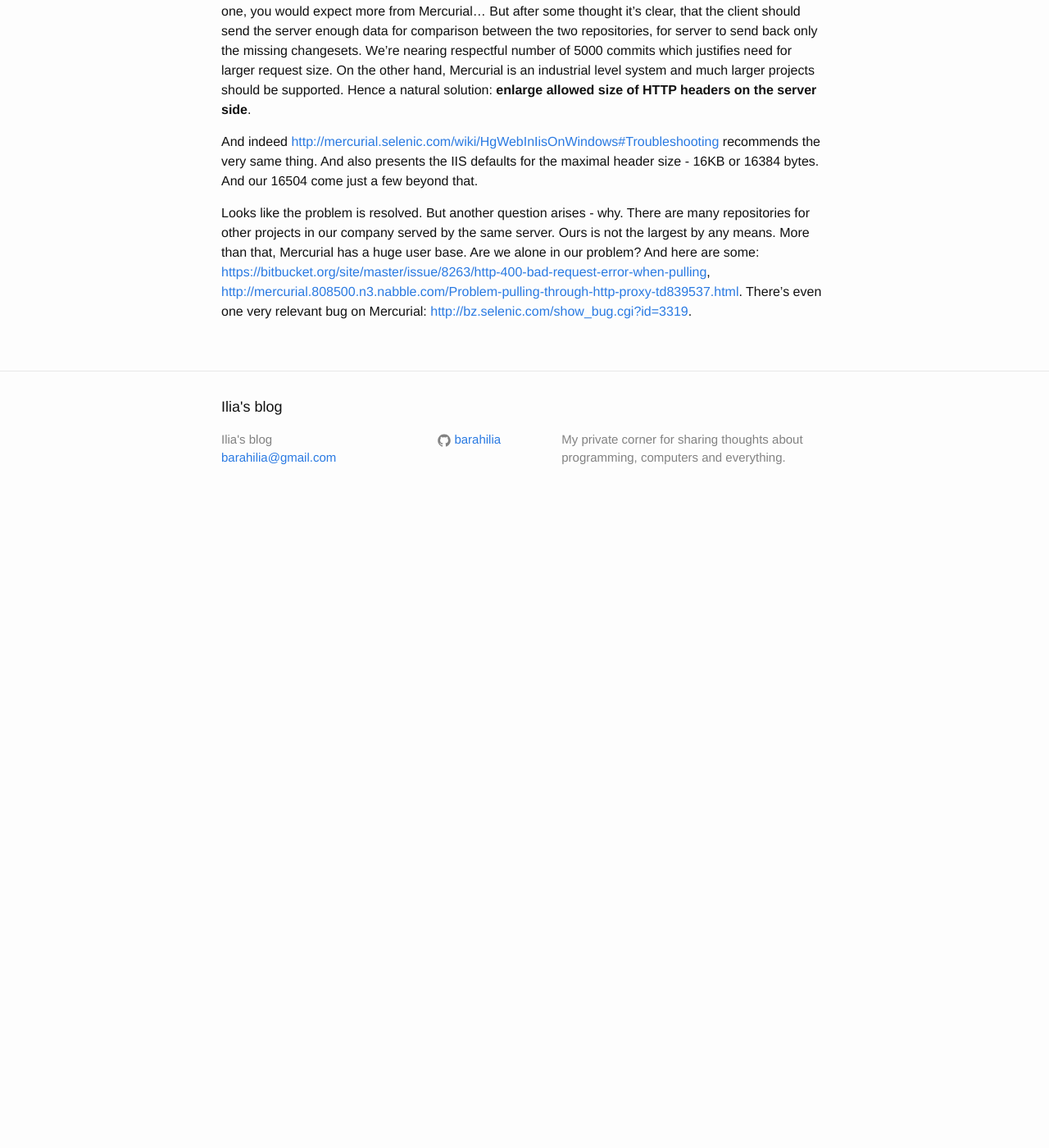
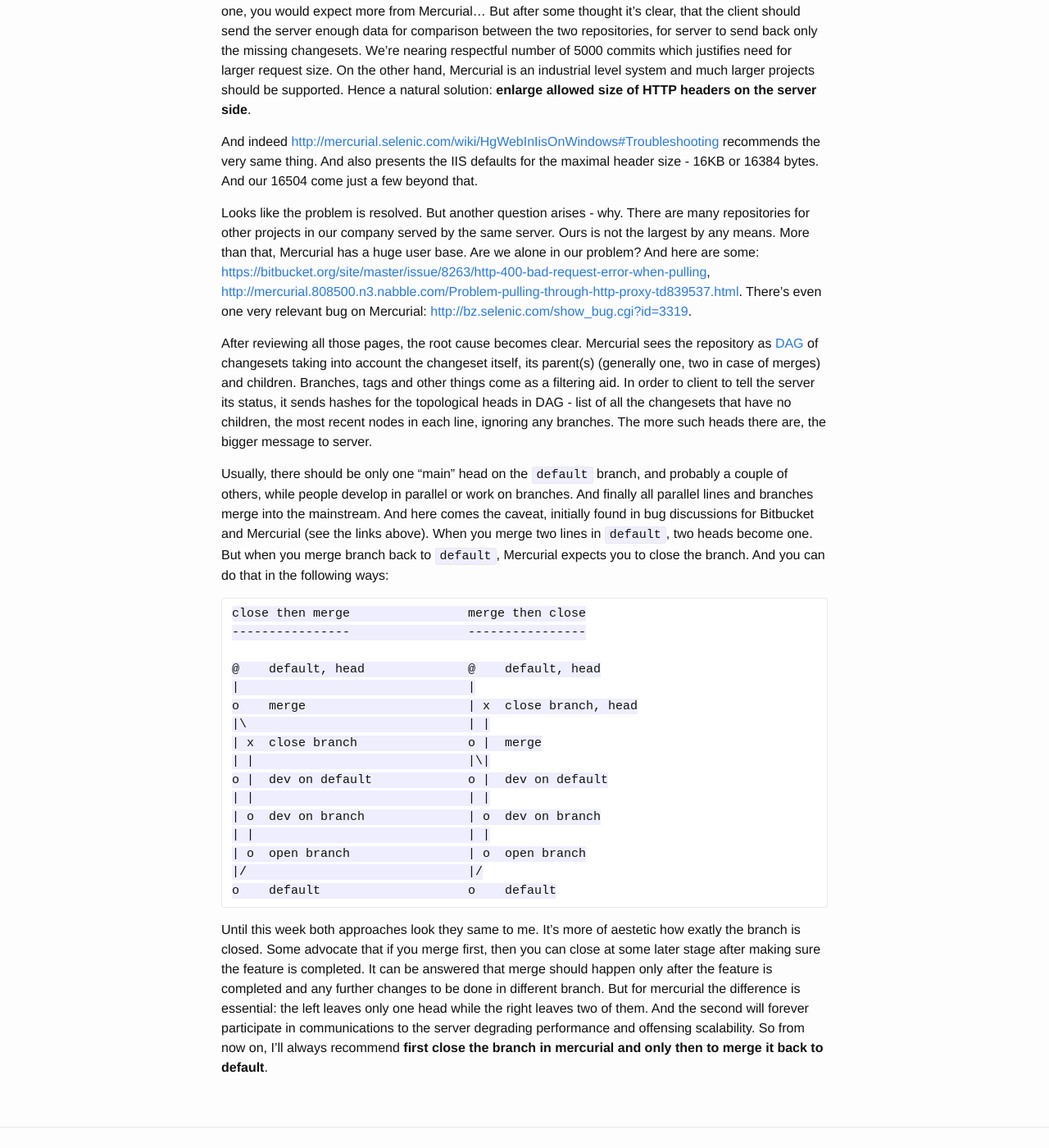
Before and after one commit to barahilia/blog, a Jekyll site: the page built from _posts/2014-10-09-hg-pull-via-http-fails-400.markdown, in a window 1280 px wide and 1400 px high, scrolled down 950 px. Shown: the whole window at 82% size. Built offline with Jekyll 4.4.1, drawn with Linux system fonts in a browser that asks for light colours; before the commit the page ends 1580 px from its top, so only the background shows below that.

Commit message:
Writing third part of the story

```diff
--- a/_posts/2014-10-09-hg-pull-via-http-fails-400.markdown
+++ b/_posts/2014-10-09-hg-pull-via-http-fails-400.markdown
@@ -55,8 +55,8 @@ enough data for comparison between the two repositories, for server to send back
 only the missing changesets. We're nearing respectful number of 5000 commits
 which justifies need for larger request size. On the other hand, Mercurial
 is an industrial level system and much larger projects should be supported.
-Hence a natural solution: **enlarge allowed size of HTTP headers on the server
-side**.
+Hence a natural solution:
+**enlarge allowed size of HTTP headers on the server side**.
 
 And indeed
 <http://mercurial.selenic.com/wiki/HgWebInIisOnWindows#Troubleshooting>
@@ -72,3 +72,48 @@ huge user base. Are we alone in our problem? And here are some:
 <http://mercurial.808500.n3.nabble.com/Problem-pulling-through-http-proxy-td839537.html>.
 There's even one very relevant bug on Mercurial:
 <http://bz.selenic.com/show_bug.cgi?id=3319>.
+
+After reviewing all those pages, the root cause becomes clear. Mercurial sees
+the repository as [DAG](http://en.wikipedia.org/wiki/Directed_acyclic_graph) of
+changesets taking into account the changeset itself, its parent(s) (generally
+one, two in case of merges) and children. Branches, tags and other things come
+as a filtering aid. In order to client to tell the server its status, it sends
+hashes for the topological heads in DAG - list of all the changesets that have
+no children, the most recent nodes in each line, ignoring any branches. The more
+such heads there are, the bigger message to server.
+
+Usually, there should be only one "main" head on the `default` branch, and
+probably a couple of others, while people develop in parallel or work on
+branches. And finally all parallel lines and branches merge into the mainstream.
+And here comes the caveat, initially found in bug discussions for Bitbucket
+and Mercurial (see the links above). When you merge two lines in `default`, two
+heads become one. But when you merge branch back to `default`, Mercurial expects
+you to close the branch. And you can do that in the following ways:
+
+    close then merge                merge then close
+    ----------------                ----------------
+
+    @    default, head              @    default, head
+    |                               |
+    o    merge                      | x  close branch, head
+    |\                              | |
+    | x  close branch               o |  merge
+    | |                             |\|
+    o |  dev on default             o |  dev on default
+    | |                             | |
+    | o  dev on branch              | o  dev on branch
+    | |                             | |
+    | o  open branch                | o  open branch
+    |/                              |/
+    o    default                    o    default
+
+Until this week both approaches look they same to me. It's more of aestetic
+how exatly the branch is closed. Some advocate that if you merge first, then you
+can close at some later stage after making sure the feature is completed. It can
+be answered that merge should happen only after the feature is completed and any
+further changes to be done in different branch. But for mercurial the difference
+is essential: the left leaves only one head while the right leaves two of them.
+And the second will forever participate in communications to the server
+degrading performance and offensing scalability. So from now on, I'll always
+recommend
+**first close the branch in mercurial and only then to merge it back to default**.
```
